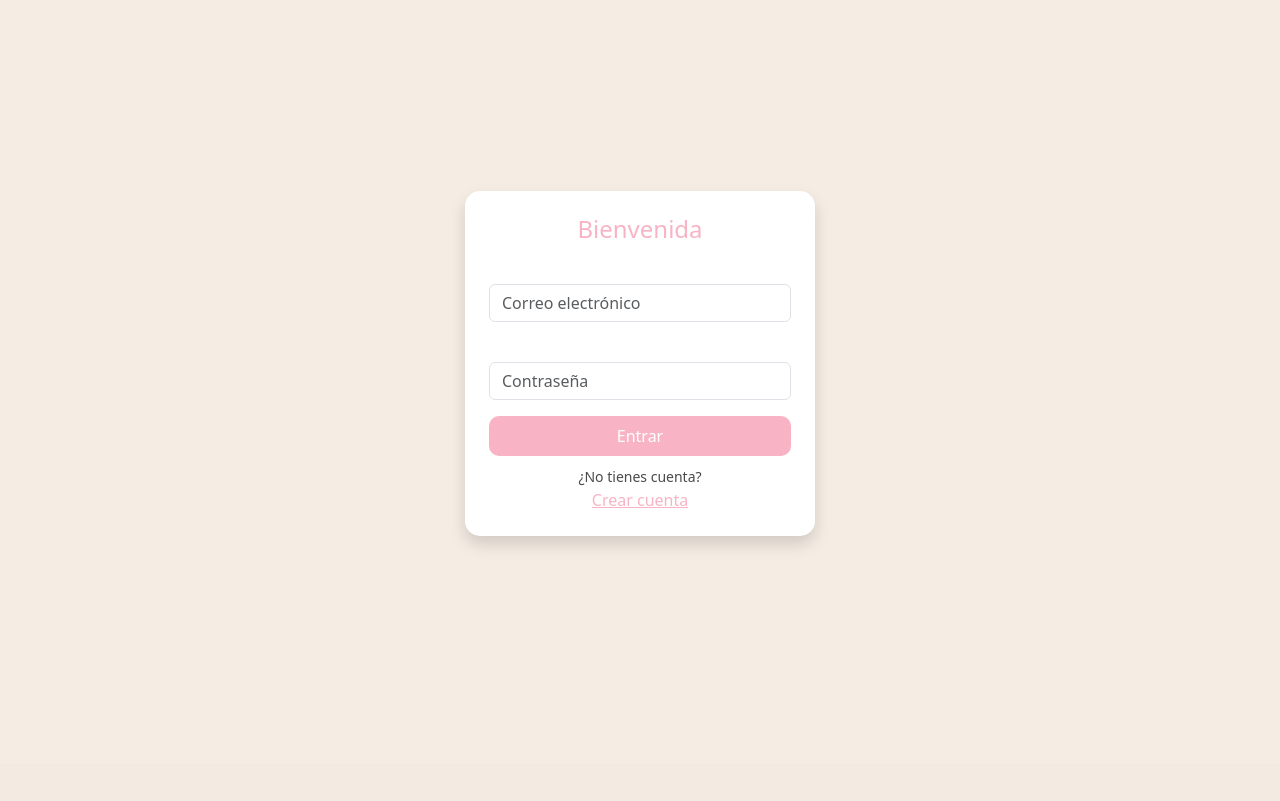
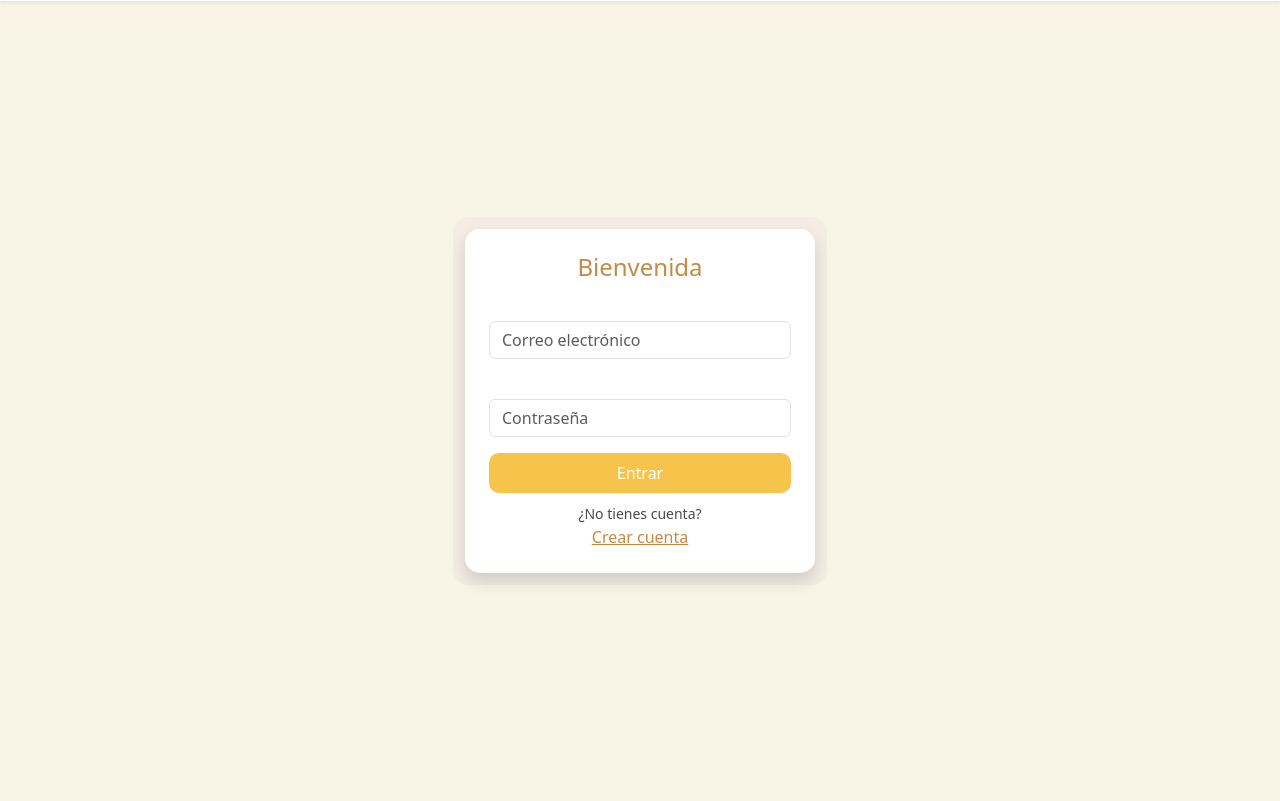
Before and after one commit to Alicia-09/HoneyPuff, a Flask app: page / in a window 1280 px wide. Shown: the part 169-970 px from the top of the page. Before the commit the page ends 715 px from the top, so only its background shows below. Run offline with Flask 3, Linux system fonts and the light colour scheme.

Commit message:
cambio colores

```diff
--- a/static/estilos.css
+++ b/static/estilos.css
@@ -1,7 +1,7 @@
 /* fondo general */
 
 body {
-    background-color: #F5EDE4;
+    background-color: #F8F4E6;
     color: #4A4A4A;
 }
 
@@ -42,14 +42,14 @@
 /* titulos */
 
 .titulo-rosa {
-    color: #F8B4C4;
+    color: #C48A44;
 }
 
 
 /* botones */
 
 .boton-rosa {
-    background-color: #F8B4C4;
+    background-color: #F6C44B;
     color: white;
     border: none;
     border-radius: 10px;
@@ -57,7 +57,7 @@
 }
 
 .boton-rosa:hover {
-    background-color: #f49aad;
+    background-color: #F9E3A1;
 }
 
 
@@ -72,7 +72,7 @@
 }
 
 .card-custom:hover {
-    background-color: #FDECEF;
+    background-color: #F9E3A1;
 }
 
 /* tarjetas login */
```
Also changed, not shown: static/img/logotipo.png (added).
